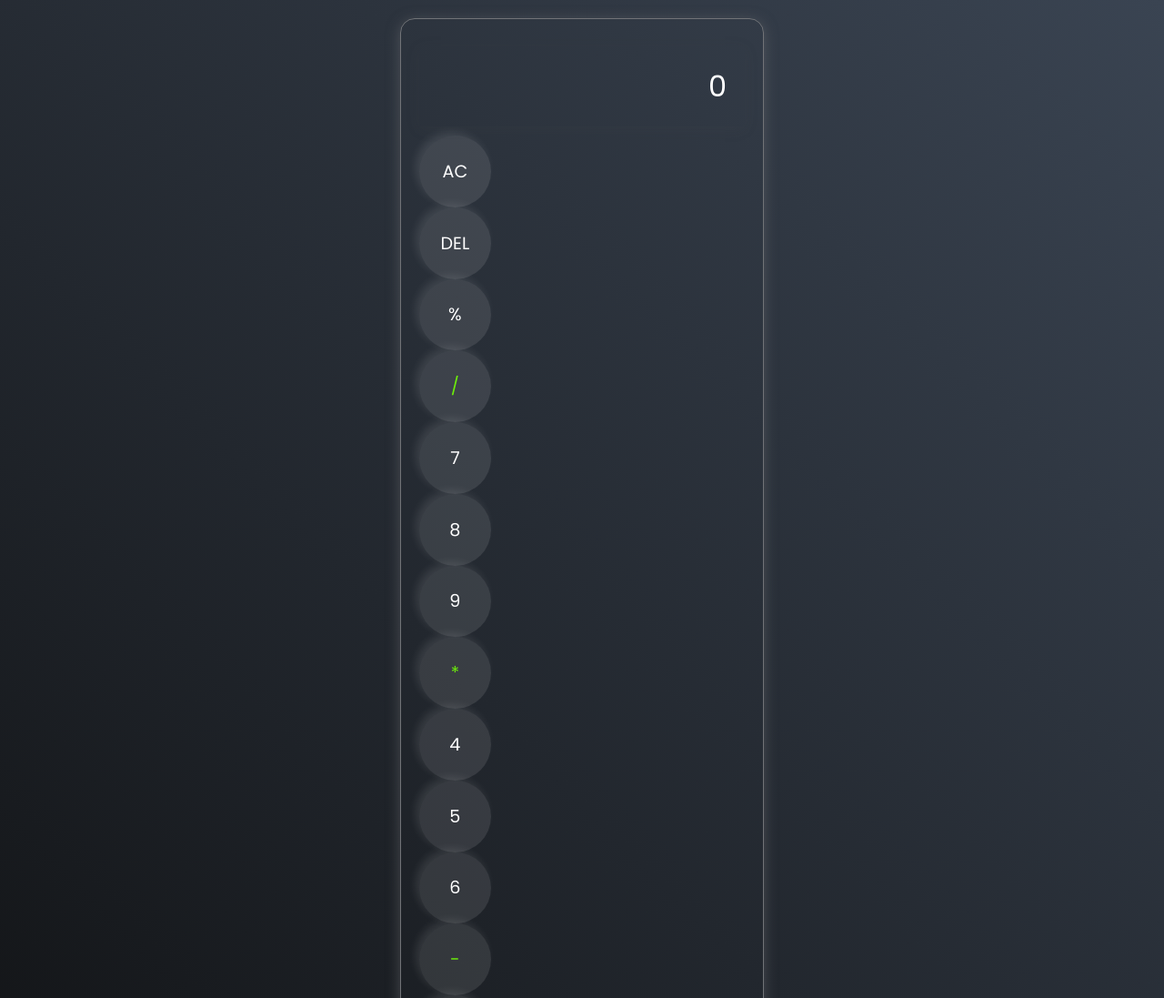
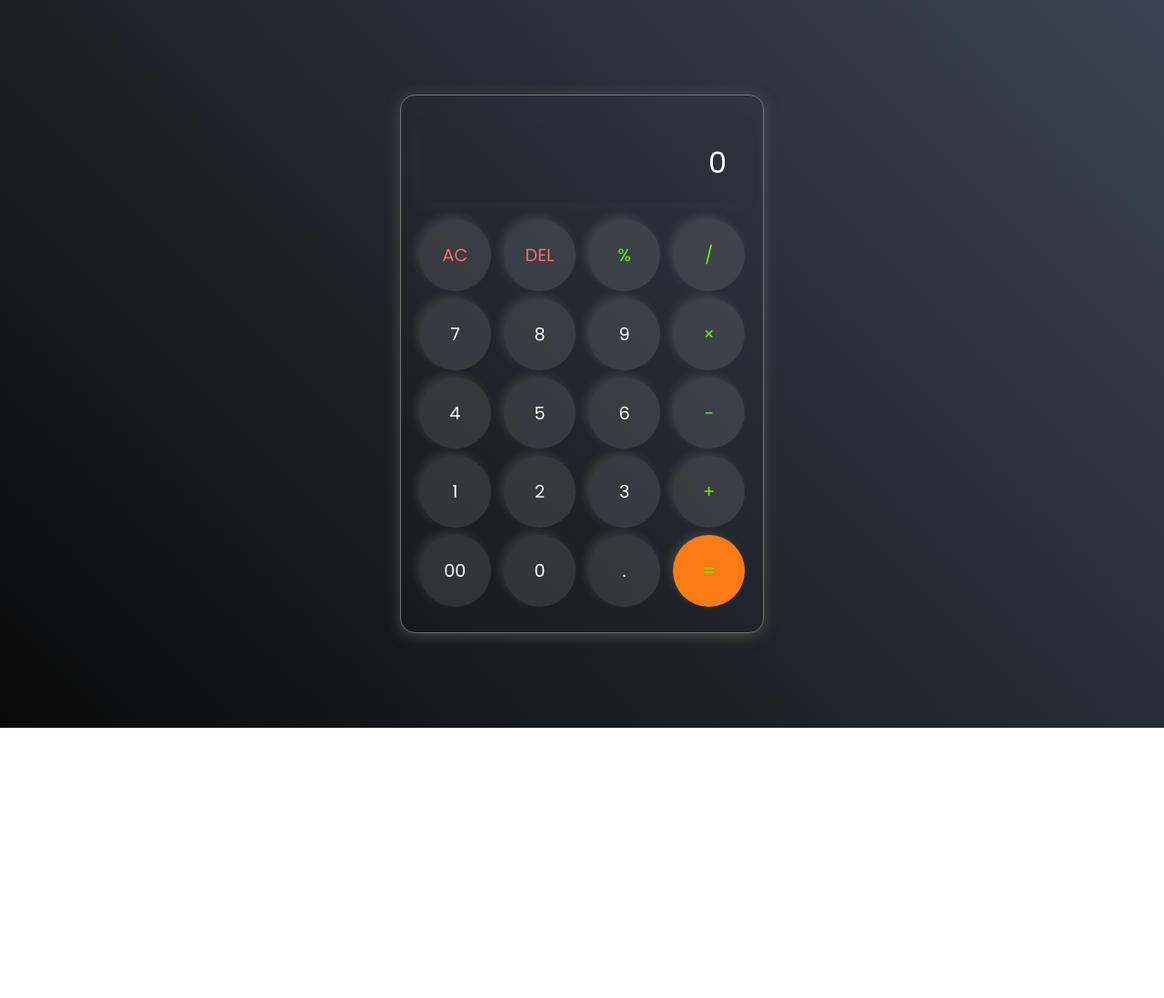
Before and after one commit to roshanguptaim/alokvikash, a plain HTML site: page index.html in a window 1280 px wide. Shown: the top 1097 px of the page at 91% size. After the commit the page ends 800 px from the top, so only its background shows below. Drawn offline with Linux system fonts and the light colour scheme.

Commit message:
Update index.html

```diff
--- a/index.html
+++ b/index.html
@@ -3,49 +3,45 @@
 <head>
     <meta charset="UTF-8">
     <meta name="viewport" content="width=device-width, initial-scale=1.0">
-
-<link href="https://fonts.googleapis.com/css2?family=Poppins:wght@300;400;500;600;700&display=swap" rel="stylesheet">
-   <link rel="stylesheet" href="style.css">
+    <meta name="description" content="A responsive calculator with keyboard support">
+    <link href="https://fonts.googleapis.com/css2?family=Poppins:wght@300;400;500;600;700&display=swap" rel="stylesheet">
+    <link rel="stylesheet" href="style.css">
     <title>Calculator</title>
-
 </head>
 <body>
     <div class="calculator">
-        <input type="text" placeholder="0" id="inputBox">
-        <div>
-            <button>AC</button>
-            <button>DEL</button>
-            <button>%</button>
-            <button class="operator">/</button>
+        <input type="text" placeholder="0" id="inputBox" readonly>
+        <div class="button-row">
+            <button class="clear">AC</button>
+            <button class="delete">DEL</button>
+            <button class="operator" data-value="%">%</button>
+            <button class="operator" data-value="/">/</button>
         </div>
-        <div>
-            <button>7</button>
-            <button>8</button>
-            <button>9</button>
-            <button class="operator">*</button>
+        <div class="button-row">
+            <button data-value="7">7</button>
+            <button data-value="8">8</button>
+            <button data-value="9">9</button>
+            <button class="operator" data-value="*">×</button>
         </div>
-        <div>
-            <button>4</button>
-            <button>5</button>
-            <button>6</button>
-            <button class="operator">-</button>
+        <div class="button-row">
+            <button data-value="4">4</button>
+            <button data-value="5">5</button>
+            <button data-value="6">6</button>
+            <button class="operator" data-value="-">−</button>
         </div>
-        <div>
-            <button>1</button>
-            <button>2</button>
-            <button>3</button>
-            <button class="operator">+</button>
+        <div class="button-row">
+            <button data-value="1">1</button>
+            <button data-value="2">2</button>
+            <button data-value="3">3</button>
+            <button class="operator" data-value="+">+</button>
         </div>
-        <div>
-            <button>00</button>
-            <button>0</button>
-            <button>.</button>
-            <button class="equalBtn">=</button>
+        <div class="button-row">
+            <button data-value="00">00</button>
+            <button data-value="0">0</button>
+            <button data-value=".">.</button>
+            <button class="equalBtn operator" data-value="=">=</button>
         </div>
-
     </div>
     <script src="script.js"></script>
-
-
 </body>
 </html>
```
